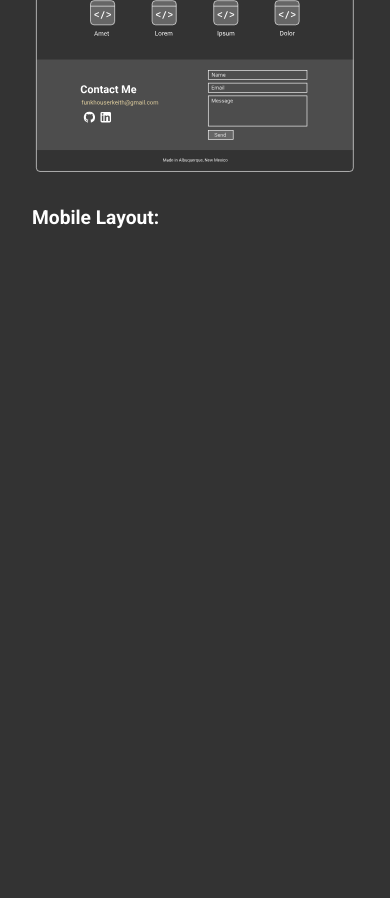
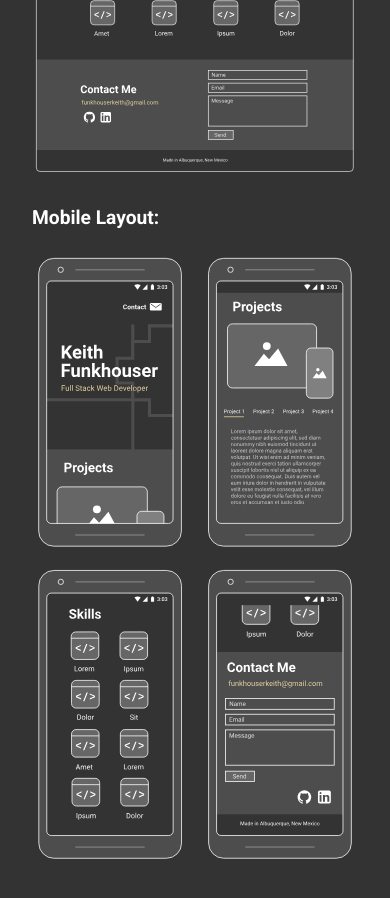
Before and after one commit to keithfunkhouser/pwp-keithfunkhouser, a plain HTML site: page public_html/documentation/milestone-2.html in a window 390 px wide. Shown: the part 1900-2798 px from the top of the page. Before the commit the page ends 2200 px from the top, so only its background shows below. Drawn offline with Linux system fonts and the light colour scheme.

Commit message:
Add mobile wireframe

```diff
--- a/public_html/documentation/milestone-2.html
+++ b/public_html/documentation/milestone-2.html
@@ -37,9 +37,10 @@
 
         <h2>Wireframes</h2>
         <p><strong>Desktop Layout:</strong></p>
-        <img class="wireframe" src="images/desktop-wireframe.svg" alt="PWP Desktop Wireframe">
+        <img class="wireframe" src="images/desktop-wireframe.svg" alt="PWP Desktop Layout">
 
         <p><strong>Mobile Layout:</strong></p>
+        <img class="wireframe mobile" src="images/mobile-wireframe.svg" alt="PWP Mobile Layout">
 
     </div>
 </body>
--- a/public_html/documentation/style.css
+++ b/public_html/documentation/style.css
@@ -23,3 +23,9 @@ img {
     border: none;
     max-width: 100%;
 }
+
+.mobile {
+    display: block;
+    margin: auto;
+    max-width: 850px;
+}
```
Also changed, not shown: public_html/documentation/images/mobile-wireframe.svg (added).
